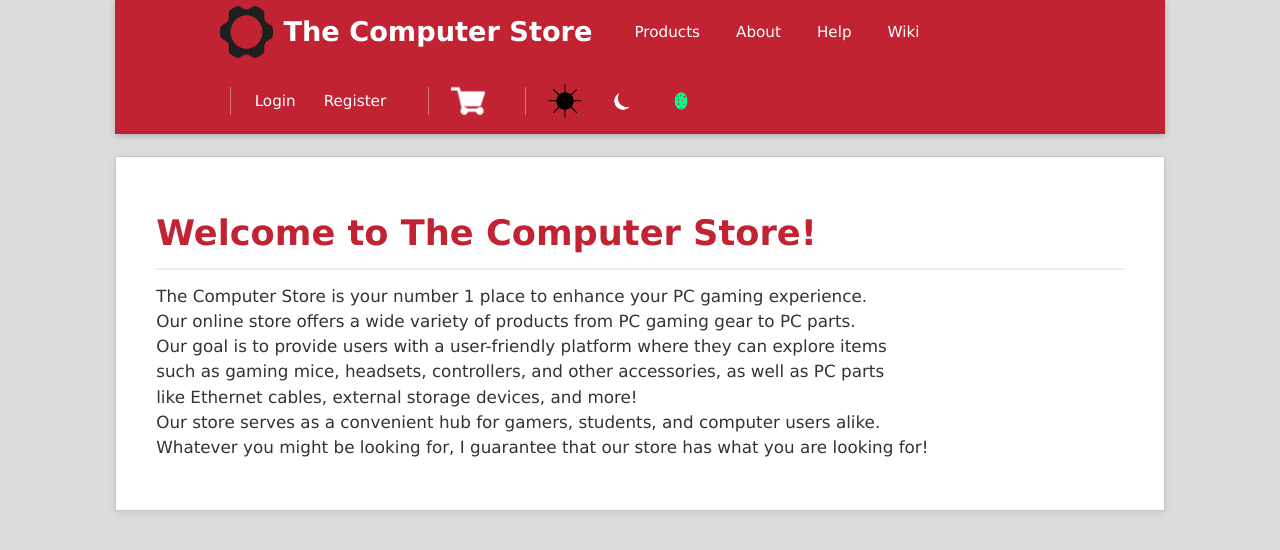
After one commit to TheSupremeXtream/COMP-3340-Group-Project, a PHP site: page /COMP-3340-Group-Project/pages/About.php in a window 1280 px wide. The commit adds this page. Shown: the top 550 px of the page. Run offline with PHP 8.4, Linux system fonts and the light colour scheme; data comes from the database, SQL or seed files in the repository.

Commit message:
Added About Page
Added the About page which describes our business case.

```diff
--- a/index.php
+++ b/index.php
@@ -26,7 +26,7 @@ $cart_image = match ($theme) {
                 </a>
                 <ul class="navList">
                     <li><a href="backend/products.php">Products</a></li>
-                    <li><a href="pages/About.html">About</a></li>
+                    <li><a href="pages/About.php">About</a></li>
                     <li><a href="pages/Help.html">Help</a></li>
                     <li><a href="pages/Wiki.html">Wiki</a></li>
                 </ul>
--- /dev/null
+++ b/pages/About.php
@@ -0,0 +1,76 @@
+<?php
+require_once __DIR__ . '/../backend/config.php';
+
+$theme = get_active_theme();
+
+$cart_image = match ($theme) {
+    'dark' => 'Dark_Mode_Cart.png',
+    'holiday' => 'Holiday_Mode_Cart.png',
+    default => 'Light_Mode_Cart.png',
+};
+?>
+<!DOCTYPE html>
+<html lang="en">
+<head>
+    <meta charset="UTF-8">
+    <meta name="viewport" content="width=device-width, initial-scale=1.0">
+    <title>The Computer Store</title>
+    <link rel="stylesheet" href="../styles/<?= h($theme) ?>.css">
+</head>
+<body>
+    <div class="container">
+        <div class="navOuter">
+            <div class="navInner">
+                <a href="../index.php" class="banner">
+                    <img src="../images/logo.png" alt="The Computer Store" height="60">The Computer Store
+                </a>
+                <ul class="navList">
+                    <li><a href="../backend/products.php">Products</a></li>
+                    <li><a href="About.php">About</a></li>
+                    <li><a href="Help.html">Help</a></li>
+                    <li><a href="Wiki.html">Wiki</a></li>
+                </ul>
+                <ul class="login">
+                    <li class="divider"></li>
+                    <li><a href="login.html">Login</a></li>
+                    <li><a href="login.html">Register</a></li>
+                </ul>
+                <ul class="cart">
+                    <li class="divider"></li>
+                    <li><a href="cart.html">
+                        <img src="../images/Dark_Mode_Cart.png" alt="Cart" height="60">
+                    </a></li>
+                </ul>
+                <ul class="toggle">
+                    <li class="divider"></li>
+                    <li><a href="../backend/admin/theme-settings.php" title="Theme Manager">
+                        <img src="../images/Sun.png" alt="Theme Manager" height="60">
+                    </a></li>
+                    <li><a href="../backend/admin/theme-settings.php" title="Theme Manager">
+                        <img src="../images/Moon.png" alt="Theme Manager" height="60">
+                    </a></li>
+                    <li><a href="../backend/admin/theme-settings.php" title="Theme Manager">
+                        <img src="../images/Egg.png" alt="Theme Manager" height="60">
+                    </a></li>
+                </ul>
+            </div>
+        </div>
+    </div>
+
+    <div class="containerIntro">
+        <div class="introText">
+            <h1>Welcome to The Computer Store!</h1>
+            <p class="intro">The Computer Store is your number 1 place to enhance your PC gaming experience.</p>
+            <p class="intro">Our online store offers a wide variety of products from PC gaming gear to PC parts.</br>
+            Our goal is to provide users with a user-friendly platform where they can explore items</br>
+            such as gaming mice, headsets, controllers, and other accessories, as well as PC parts</br>
+            like Ethernet cables, external storage devices, and more!
+            </p>
+            <p class="intro">Our store serves as a convenient hub for gamers, students, and computer users alike.</br>
+            Whatever you might be looking for, I guarantee that our store has what you are looking for!
+            </p>
+        </div>
+    </div>
+
+</body>
+</html>
```
